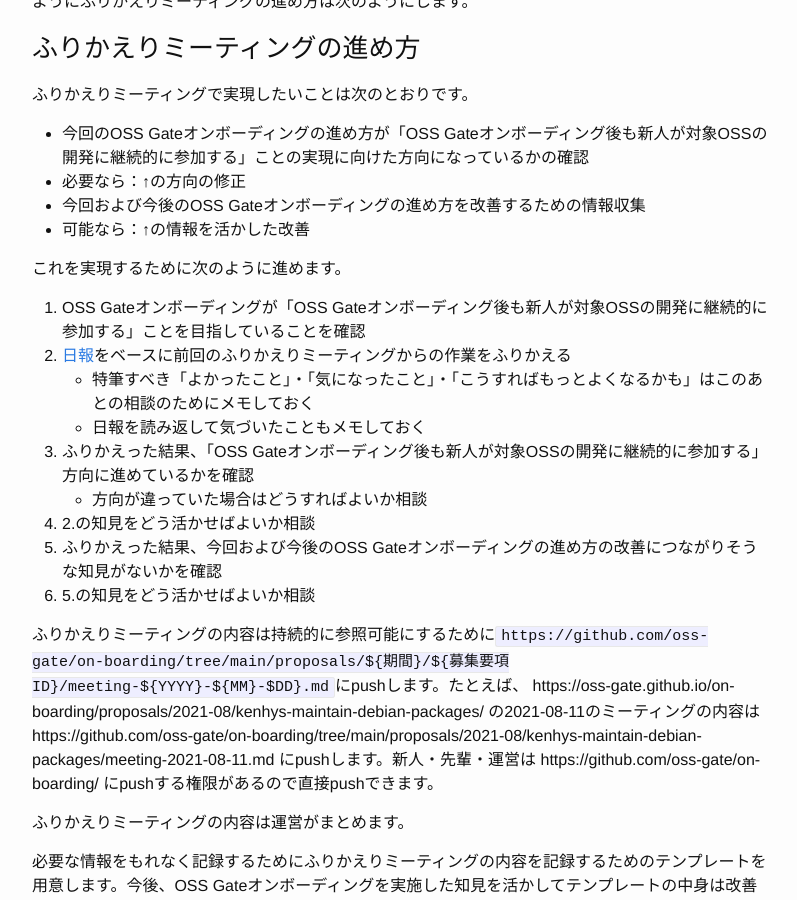
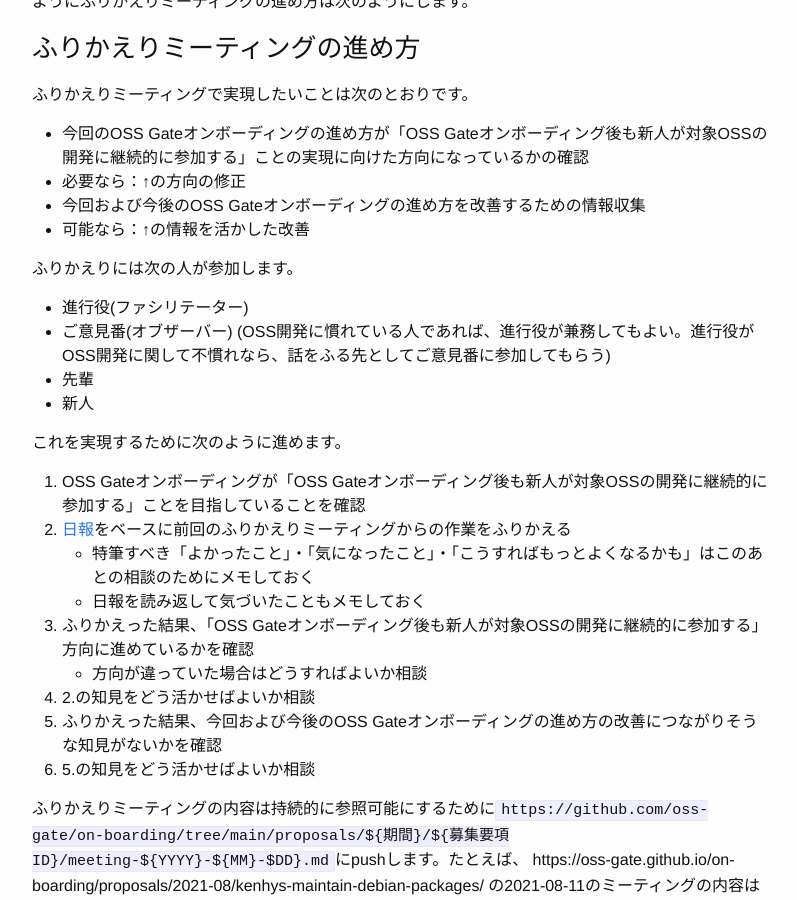
Before and after one commit to oss-gate/on-boarding, a Jekyll site: the page built from process/meeting/index.md, in a window 1280 px wide and 900 px high, scrolled down 1335 px. Shown: the whole window, without its empty margins (238-1035 px from the left). Built offline with Jekyll 4.4.1, drawn with Linux system fonts in a browser that asks for light colours; Markdown is read by kramdown in place of the engine named in the settings; comment, search, counter and statistics services are not loaded.

Commit message:
Add meeting role

```diff
--- a/process/meeting/index.md
+++ b/process/meeting/index.md
@@ -46,6 +46,13 @@ OSS Gateオンボーディングの最後には必ずふりかえりミーティ
   * 今回および今後のOSS Gateオンボーディングの進め方を改善するための情報収集
   * 可能なら：↑の情報を活かした改善
 
+ふりかえりには次の人が参加します。
+
+* 進行役(ファシリテーター)
+* ご意見番(オブザーバー) (OSS開発に慣れている人であれば、進行役が兼務してもよい。進行役がOSS開発に関して不慣れなら、話をふる先としてご意見番に参加してもらう)
+* 先輩
+* 新人
+
 これを実現するために次のように進めます。
 
   1. OSS Gateオンボーディングが「OSS Gateオンボーディング後も新人が対象OSSの開発に継続的に参加する」ことを目指していることを確認
```
